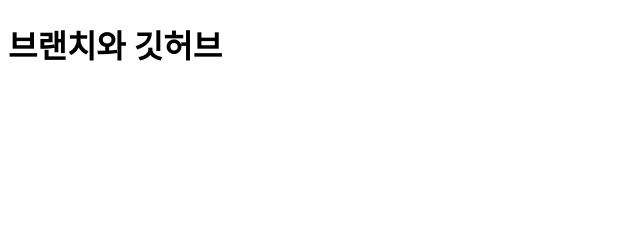
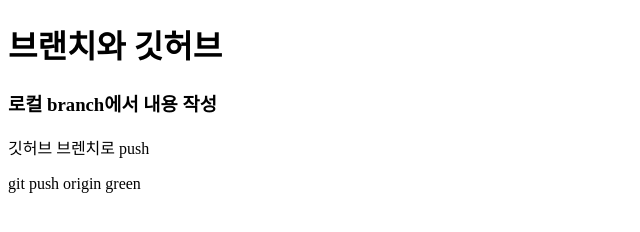
Before and after one commit to HaSeulLin/230531-git-branch, a plain HTML site: page index.html in a window 1280 px wide. Shown: the whole page, without its empty margins (0-640 px from the left). Drawn offline with Linux system fonts and the light colour scheme.

Commit message:
0531 green 내용 작성

```diff
--- a/index.html
+++ b/index.html
@@ -10,6 +10,9 @@
     <h1>브랜치와 깃허브</h1>
     <section>
         <!-- green 작성할 부분 -->
+        <h3>로컬 branch에서 내용 작성</h3>
+        <p>깃허브 브렌치로 push</p>
+        <p>git push origin green</p>
     </section>
 </body>
 </html>
```
